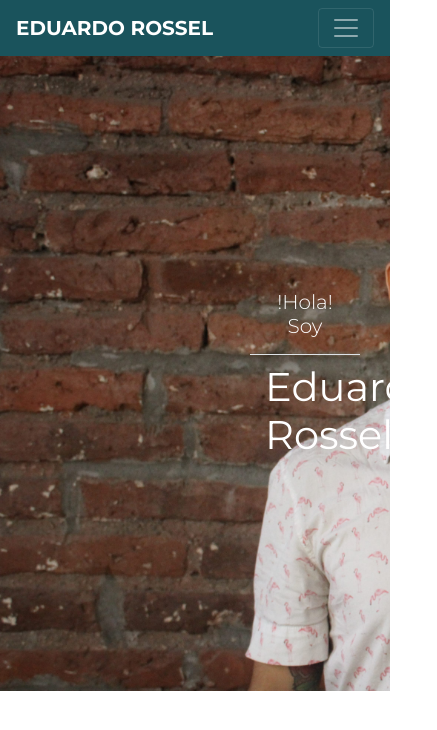
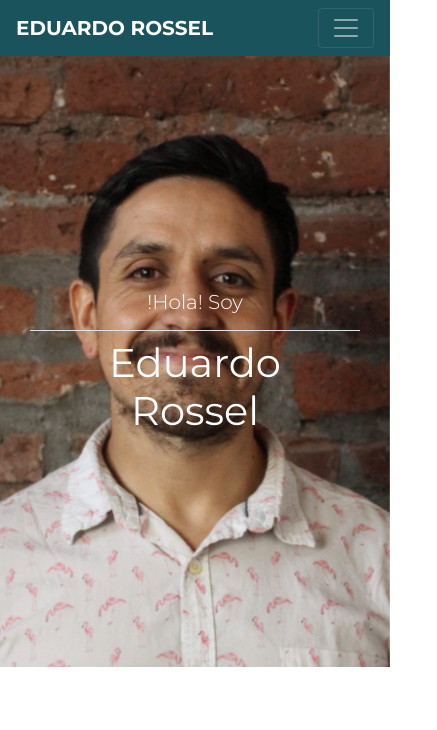
Before and after one commit to erossels/MiPortafolio, a plain HTML site: page index.html in a window 390 px wide. Shown: the whole page, 437 px wide, since content can reach past the window. Drawn offline with nearby package versions, Linux system fonts and the light colour scheme.

Commit message:
avance fix imagen responsiva

```diff
--- a/assets/css/style.css
+++ b/assets/css/style.css
@@ -22,7 +22,8 @@ header {
     background-image: url(../img/Eduardo.JPG);
     background-repeat: no-repeat;
     background-size: cover;
-    background-position: left;
+    background-position: center;
+    background-attachment: fixed;
     margin-top: 3.12em;
     padding-top: 15em;
     padding-bottom: 14em;
--- a/index.html
+++ b/index.html
@@ -55,8 +55,8 @@
 
     <header class="container-fluid">
         <div class="container">
-            <h5 class="display-5 text-white text-center font-weight-light titulos col-4 ml-auto pb-2">!Hola! Soy</h2>
-            <h1 class="display-5 text-white text-center titulos col-4 ml-auto pt-2 border-top">Eduardo Rossel</h1>
+            <h5 class="display-5 text-white text-center font-weight-light titulos col-md-4 ml-auto pb-2">!Hola! Soy</h2>
+            <h1 class="display-5 text-white text-center titulos col-md-4 ml-auto pt-2 border-top">Eduardo Rossel</h1>
         </div>
 
     </header>
```
